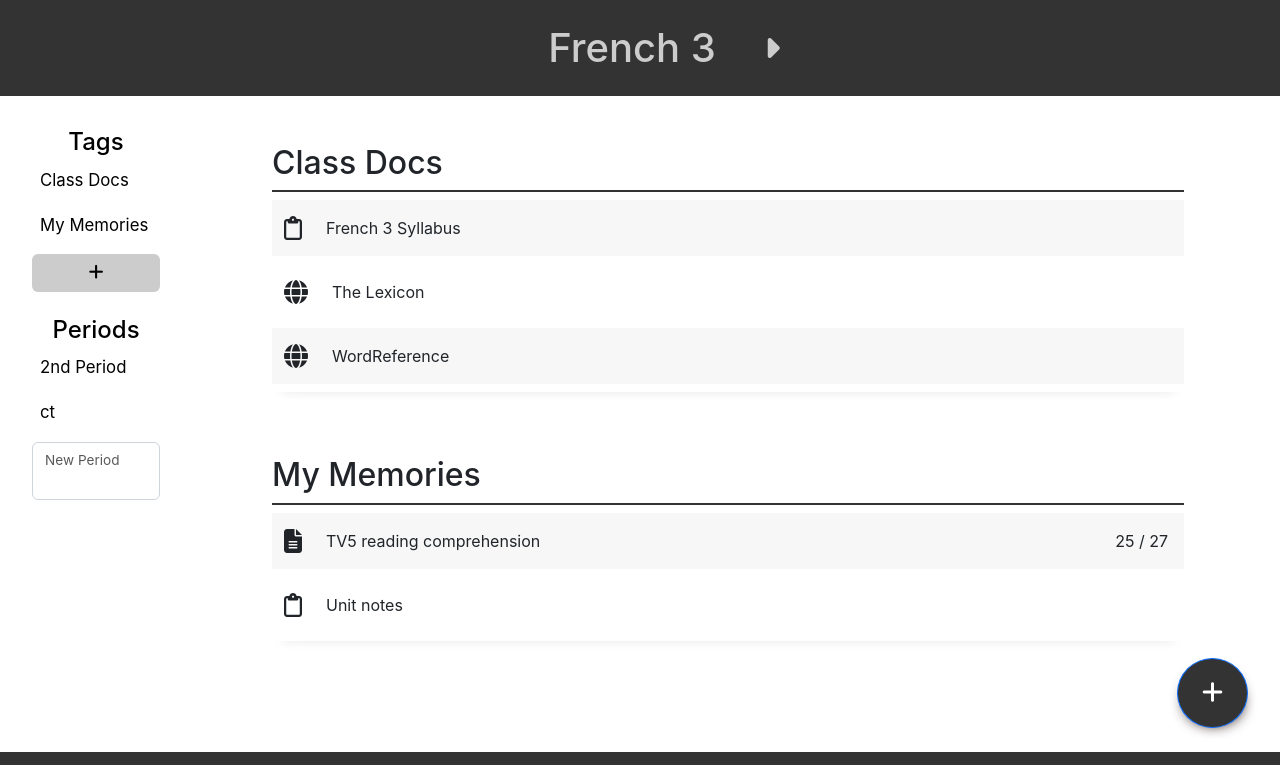
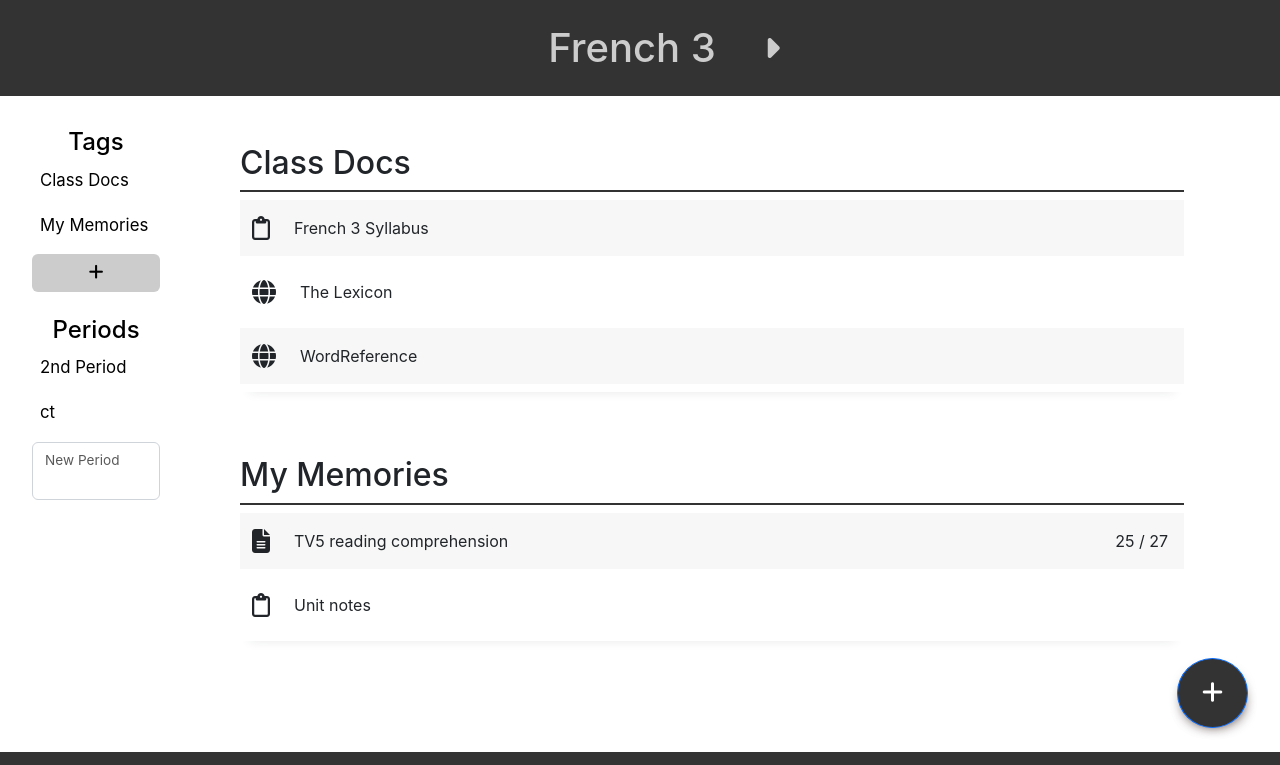
Before and after one commit to renkomba/boogle, a React app: page /CourseSite in a window 1280 px wide. Shown: the top 765 px of the page. Built offline with nearby package versions, Linux system fonts and the light colour scheme.

Commit message:
reduced left margin of assignment section

```diff
--- a/src/components/CourseContent/CourseContent.module.css
+++ b/src/components/CourseContent/CourseContent.module.css
@@ -22,7 +22,7 @@
 .buttons_and_assignments {
     grid-area: assignments;
     max-height: calc(100vh - 8rem);
-    margin: 0 1em 0 2em;
+    margin: 0 1em 0 0;
     overflow: auto;
 }
 
```
